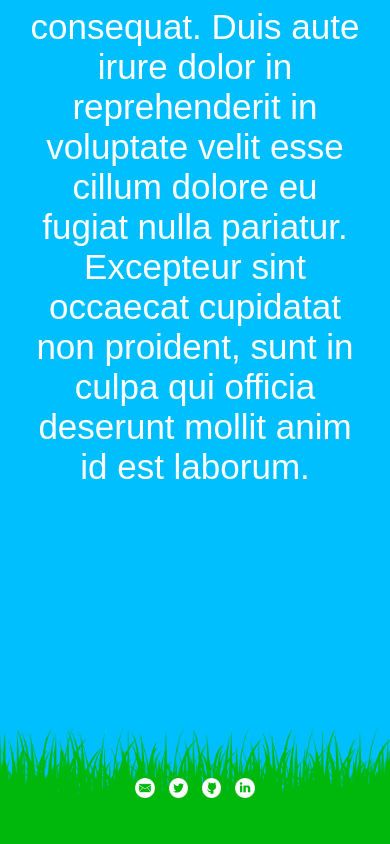
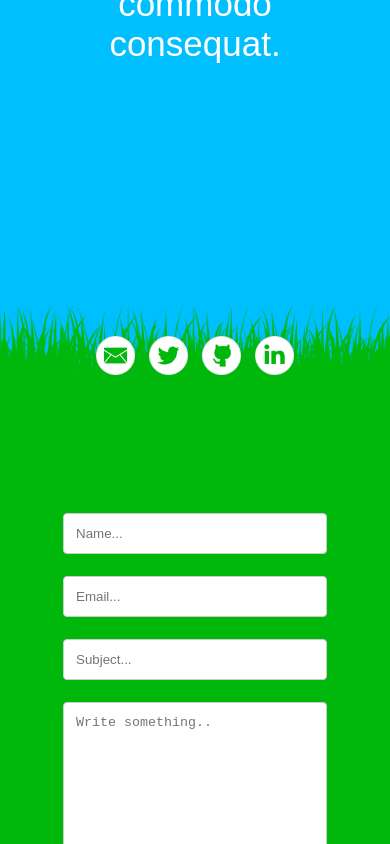
Before and after one commit to VisserJ/VisserJ.github.io, a plain HTML site: page index.html in a window 390 px wide. Shown: the part 800-1644 px from the top of the page. Drawn offline with Linux system fonts and the light colour scheme.

Commit message:
mobile fixes

```diff
--- a/index.html
+++ b/index.html
@@ -23,7 +23,7 @@
                 text-align: center;
                 font-size: 35px;
                 color: white;
-                min-height: 80%;
+                min-height: 70%;
             }
 
             article {
@@ -37,7 +37,7 @@
                 background-size: contain;
                 background-repeat: repeat-x;
                 background-position: bottom;
-                min-height: 20%;
+                min-height: 30%;
             }
 
             /* Clear floats after the columns */
@@ -94,19 +94,17 @@
     </head>
 <body>
     <header>
-        <img src="me.png" width="10%">
+        <img src="me.png" width="15%">
         <h1>Jeroen Visser</h1>
         <p>Lorem ipsum dolor sit amet, consectetur adipiscing elit, sed do eiusmod tempor incididunt ut labore et dolore magna aliqua.
-            Ut enim ad minim veniam, quis nostrud exercitation ullamco laboris nisi ut aliquip ex ea commodo consequat.
-            Duis aute irure dolor in reprehenderit in voluptate velit esse cillum dolore eu fugiat nulla pariatur.
-            Excepteur sint occaecat cupidatat non proident, sunt in culpa qui officia deserunt mollit anim id est laborum.</p>
+            Ut enim ad minim veniam, quis nostrud exercitation ullamco laboris nisi ut aliquip ex ea commodo consequat.</p>
     </header>
     <section>
         <article>
-            <a href="#contact"><img src="logo_mail.png" width="5%"></a>
-            <a href="#"><img src="logo_twitter.png" width="5%"></a>
-            <a href="#"><img src="logo_github.png" width="5%"></a>
-            <a href="#"><img src="logo_linkedin.png" width="5%"></a>
+            <a href="#contact"><img src="logo_mail.png" width="10%"></a>
+            <a href="#"><img src="logo_twitter.png" width="10%"></a>
+            <a href="#"><img src="logo_github.png" width="10%"></a>
+            <a href="#"><img src="logo_linkedin.png" width="10%"></a>
         </article>
     </section>
     <footer>
```
